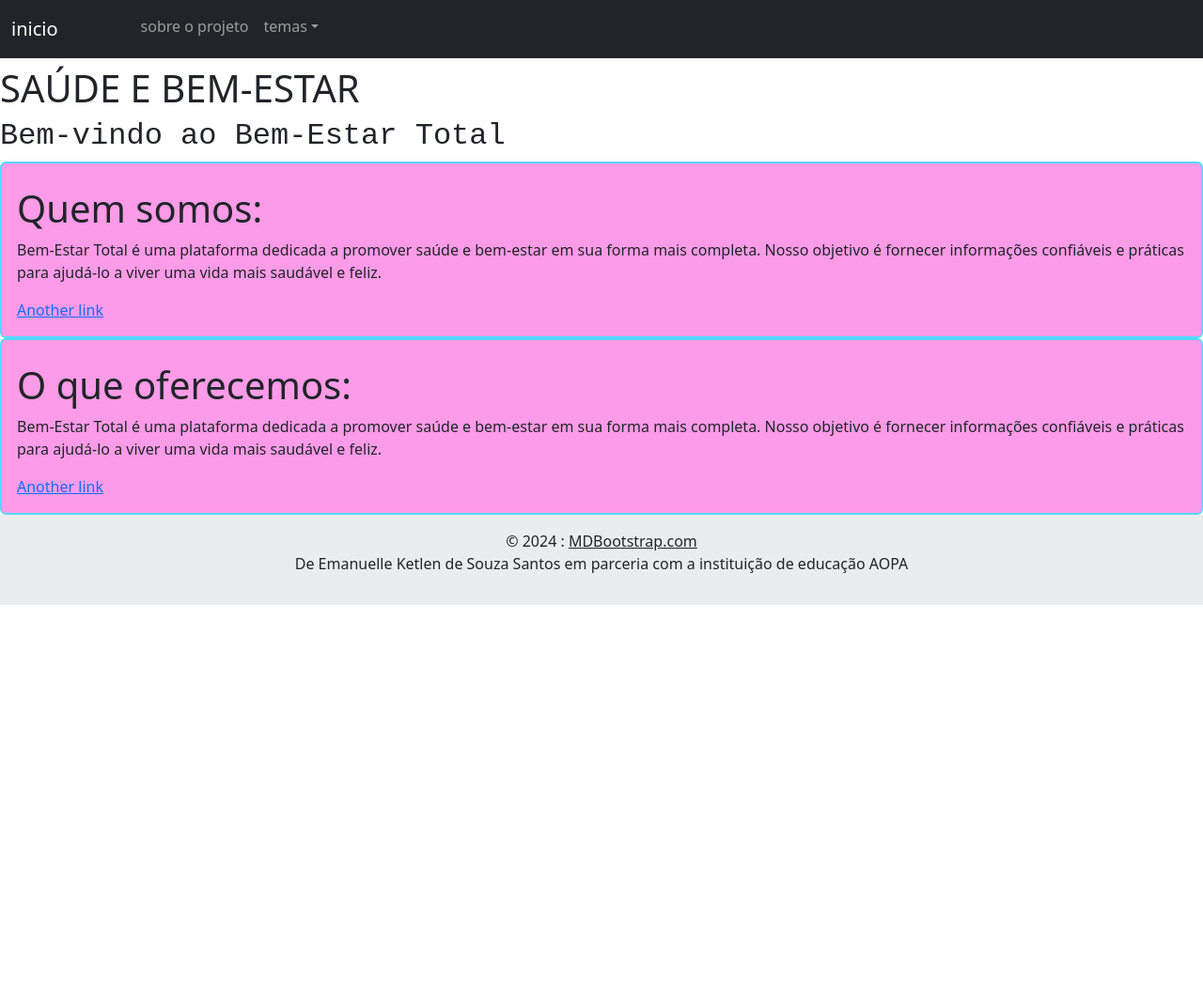
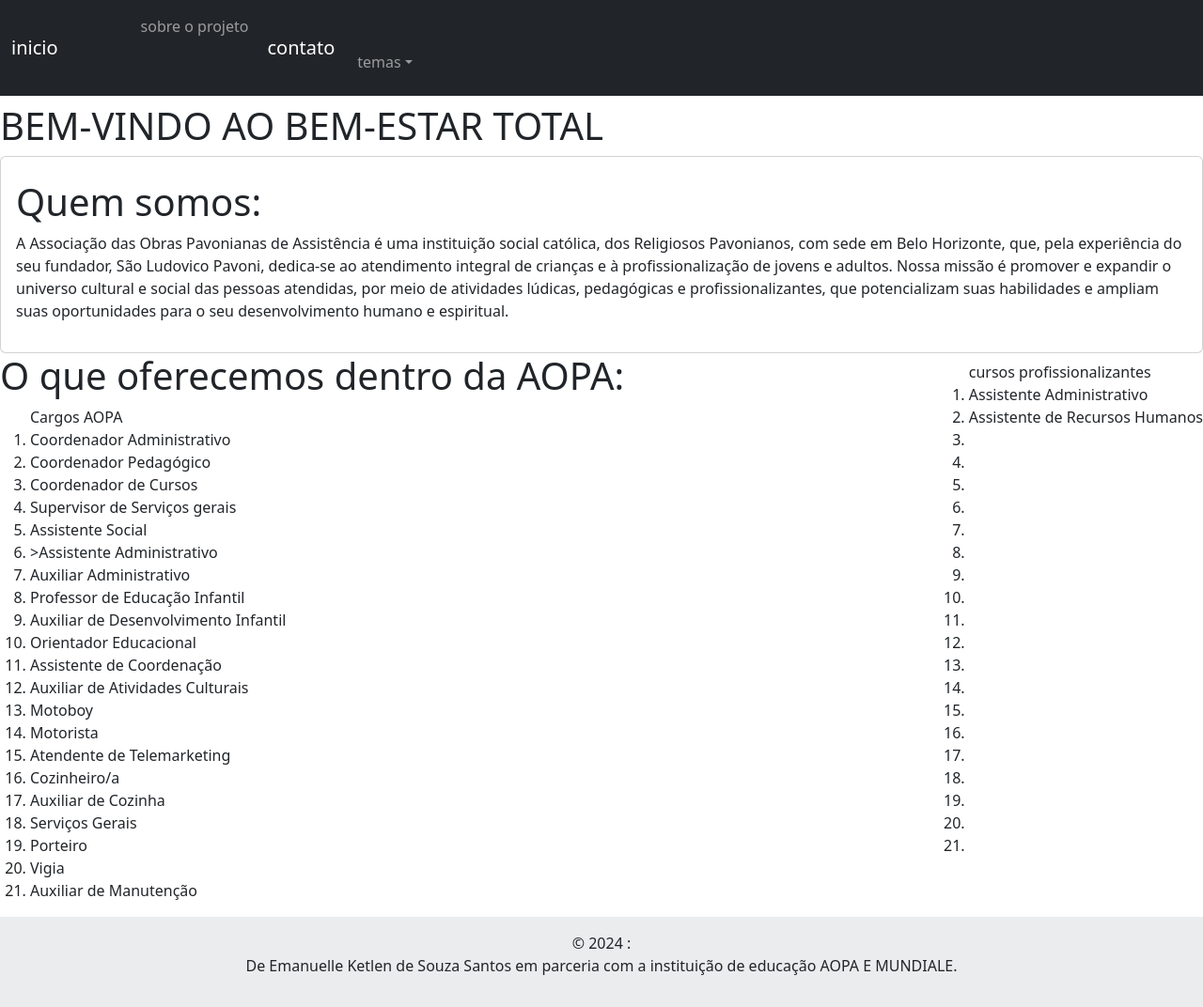
Before and after one commit to emanuelleketlen/projeto-final, a plain HTML site: page index.html in a window 1280 px wide. Shown: the whole page at 94% size. Before the commit the page ends 800 px from the top, so only its background shows below. Drawn offline with nearby package versions, Linux system fonts and the light colour scheme.

Commit message:
atividades

```diff
--- /dev/null
+++ b/desafio/desafio.js
@@ -0,0 +1 @@
+let
--- a/index.html
+++ b/index.html
@@ -1,5 +1,6 @@
 <!DOCTYPE html>
 <html lang="en">
+
 <head>
   <meta charset="UTF-8">
   <meta name="viewport" content="width=device-width, initial-scale=1.0">
@@ -8,7 +9,6 @@
   <script src="https://cdn.jsdelivr.net/npm/bootstrap@5.3.3/dist/js/bootstrap.bundle.min.js"></script>
   <link rel="stylesheet" href="style.css">
 </head>
-
 
 <body>
   <!-- Grey with black text -->
@@ -30,44 +30,122 @@
             <li class="nav-item">
               <a class="nav-link" href="projeto.html"> sobre o projeto</a>
             </li>
+            <nav class="navbar navbar-expand-sm bg-dark navbar-dark">
+              <div class="container-fluid">
+                <a class="navbar-brand" href="#">contato
+                  <button class="navbar-toggler" type="button" data-bs-toggle="collapse"
+                    data-bs-target="#collapsibleNavbar">
+                    <span class="navbar-toggler-icon"></span>
+                  </button>
                   <li class="nav-item dropdown">
-            <a class="nav-link dropdown-toggle" href="#" role="button" data-bs-toggle="dropdown" >temas</a>
+                    <a class="nav-link dropdown-toggle" href="#" role="button" data-bs-toggle="dropdown">temas</a>
                     <ul class="dropdown-menu">
-              <li><a class="dropdown-item  texto" href="projeto.html">EXERCICIOS DE RELAXAMENTO PARA A TERCEIRA IDADE  </a></li>
+                      <li><a class="dropdown-item  texto" href="temas.html">EXERCICIOS DE RELAXAMENTO PARA A TERCEIRA
+                          IDADE </a></li>
                       <li><a class="dropdown-item" href="#">COMO SER SAÚDAVEL SEM PRECISAR SAIR DE CASA </a></li>
-              <li><a class="dropdown-item" href="#">ATIVIDADES QUE A ESCOLA AOPA FORNECE PARA A CLASSE DE IDOSOS  </a></li>
+                      <li><a class="dropdown-item" href="#">ATIVIDADES QUE A ESCOLA AOPA FORNECE PARA A CLASSE DE IDOSOS
+                        </a></li>
+                      <li><a class="dropdown-item" href="#">COMO PREVINIR MAL CIRCULAÇÃO NO SANGUE </a></li>
                     </ul>
                   </li>
           </ul>
         </div>
     </div>
   </nav>
-  <h1 style='Times New roman':24px;></h1>
-<h1>SAÚDE E BEM-ESTAR </h1>
-<H2 class="texto"> Bem-vindo ao Bem-Estar Total</H2>
+  <h1 style='Times New roman' :24px;></h1>
+  <h1>BEM-VINDO AO BEM-ESTAR TOTAL </h1>
+  <H2 class="texto"> </H2>
   <div class="card ">
     <div class="card-body">
       <h4 class="card-title"></h4>
       <h1 class="card-text">Quem somos:</h1>
-    <p>Bem-Estar Total é uma plataforma dedicada a promover saúde e bem-estar em sua forma mais completa. Nosso objetivo é fornecer informações confiáveis e práticas para ajudá-lo a viver uma vida mais saudável e feliz.</p>
-    <a href="#" class="card-link">Another link</a>
+      <p>A Associação das Obras Pavonianas de Assistência é uma instituição social católica, dos Religiosos Pavonianos,
+        com sede em Belo Horizonte, que, pela experiência do seu fundador, São Ludovico Pavoni, dedica-se ao atendimento
+        integral de crianças e à profissionalização de jovens e adultos.
+        Nossa missão é promover e expandir o universo cultural e social das pessoas atendidas, por meio de atividades
+        lúdicas, pedagógicas e profissionalizantes, que potencializam suas habilidades e ampliam suas oportunidades para
+        o seu desenvolvimento humano e espiritual.
+        </H2>
+      </p>
+      <a href="#" class="card-link"></a>
     </div>
   </div>
-<div class="card ">
+  <div class="card2">
     <div class="card-body">
       <h4 class="card-title"></h4>
-    <h1 class="card-text">O que oferecemos:</h1>
-    <p>Bem-Estar Total é uma plataforma dedicada a promover saúde e bem-estar em sua forma mais completa. Nosso objetivo é fornecer informações confiáveis e práticas para ajudá-lo a viver uma vida mais saudável e feliz.</p>
-    <a href="#" class="card-link">Another link</a>
+      <h1 class="card-text">O que oferecemos dentro da AOPA:</h1>
+      <ol>Cargos AOPA
+        <li>Coordenador Administrativo</li>
+        <li>Coordenador Pedagógico</li>
+        <li>Coordenador de Cursos</li>
+        <li>Supervisor de Serviços gerais</li>
+        <li>Assistente Social</li>
+        <li>>Assistente Administrativo</li>
+        <li>Auxiliar Administrativo</li>
+        <li>Professor de Educação Infantil</li>
+        <li>Auxiliar de Desenvolvimento Infantil</li>
+        <li>Orientador Educacional</li>
+        <li>Assistente de Coordenação</li>
+        <li>Auxiliar de Atividades Culturais</li>
+        <li> Motoboy</li>
+        <li>Motorista</li>
+        <li>Atendente de Telemarketing</li>
+        <li>Cozinheiro/a</li>
+        <li>Auxiliar de Cozinha</li>
+        <li>Serviços Gerais</li>
+        <li> Porteiro </li>
+        <li> Vigia </li>
+        <li>Auxiliar de Manutenção </li>
+      </ol>
+
+
+
+
+      <a href="#" class="card-link"></a>
     </div>
+    <LInk</LInk>
+    <div class="card-body">
+      <h4 class="card-title"></h4>
+      <h1 class="card-text"></h1>
+      <ol>cursos profissionalizantes
+        <li> Assistente Administrativo </li>
+    <li>Assistente de Recursos Humanos
+    </li>
+        <li></li>
+        <li></li>
+        <li></li>
+        <li></li>
+        <li></li>
+        <li></li>
+        <li></li>
+        <li></li>
+        <li></li>
+        <li></li>
+        <li></li>
+        <li></li>
+        <li></li>
+        <li></li>
+        <li></li>
+        <li><li>
+        <li><li>
+        </ol>
+
+
+
+
+      <a href="#" class="card-link"></a>
+    </div>
+    <LInk</LInk>
   </div>
   <footer class="bg-body-tertiary text-center text-lg-start">
     <!-- Copyright -->
     <div class="text-center p-3" style="background-color: rgba(0, 0, 0, 0.05);">
       © 2024 :
-    <a class="text-body" href="https://mdbootstrap.com/">MDBootstrap.com</a>
-<p>De Emanuelle Ketlen de Souza Santos em parceria com a instituição de educação  AOPA </p>  </div>
+      <a class="text-body" href="https://MDBootstrap./"></a>
+      <p>De Emanuelle Ketlen de Souza Santos em parceria com a instituição de educação AOPA E MUNDIALE. </p>
+    </div>
     <!-- Copyright -->
   </footer>
 </body>
+
 </html>
--- a/style.css
+++ b/style.css
@@ -1,8 +1,11 @@
 .texto{
     font-family: 'Courier New', Courier, monospace;
 }
-    .card{
-        background-color: rgb(252, 155, 231);
-        border: 2px solid #51dbfd;
-    }
-    .S
+
+img{
+    border-color: blue;
+}
+
+.card2{
+    display: flex;
+}
```
Also changed, not shown: projeto.html (+22 -2 lines), sobre.html (+8 -15 lines), temas.html (added, +81 -0 lines), desafio/contatos.html (added). Lines whose indentation alone changed are shown as unchanged.
